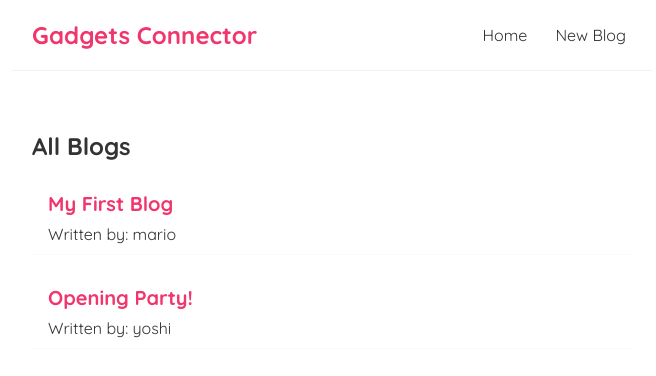
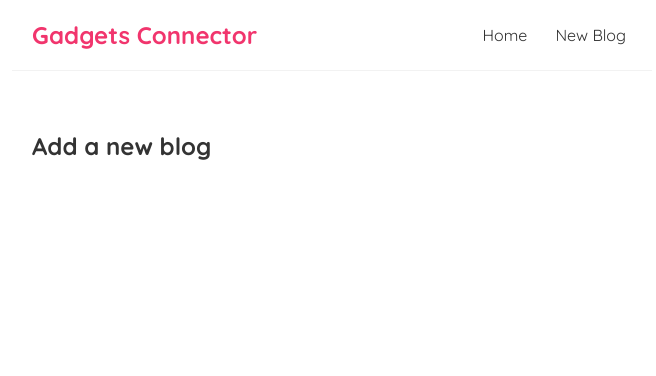
Before and after one commit to hari13haran/gc-blog, a React (Create React App) app: page /create in a window 1280 px wide. Shown: the top 376 px of the page, without its empty margins (308-964 px from the left). Built offline with nearby package versions, Linux system fonts and the light colour scheme; data requests are answered from the project's data file.

Commit message:
Added React Router + Switch

```diff
--- a/package.json
+++ b/package.json
@@ -8,6 +8,7 @@
     "@testing-library/user-event": "^13.5.0",
     "react": "^18.2.0",
     "react-dom": "^18.2.0",
+    "react-router-dom": "^5.3.3",
     "react-scripts": "5.0.1",
     "web-vitals": "^2.1.4"
   },
--- a/src/App.js
+++ b/src/App.js
@@ -1,5 +1,7 @@
 import Navbar from './Navbar';
 import Home from './Home';
+import { BrowserRouter as Router, Route, Switch } from 'react-router-dom';
+import Create from './Create';
 
 function App() {
   // const title = 'App Component';
@@ -7,16 +9,26 @@
   // const link = "https://www.google.co.in"
 
   return (
-    <div className="App">
-      <Navbar />
-      <div className="content">
-          <Home />
+    <Router>
+      <div className="App">
+        <Navbar />
+        <div className="content">
+          <Switch>
+            <Route exact path="/">
+              <Home />
+            </Route>
+            <Route path="/create">
+              <Create />
+            </Route>
+          </Switch>
         {/* <h1>{ title }</h1>
         <p>Liked { likes } times</p>
         <p>Avg: { Math.random() * likes }</p>
         <a href={link}>Google Home page</a> */}
+        </div>
       </div>
-    </div>
+    </Router>
+
   );
 }
 
--- /dev/null
+++ b/src/Create.js
@@ -0,0 +1,9 @@
+const Create = () => {
+    return (
+       <div className="create">
+        <h2>Add a new blog</h2>
+       </div>
+    );
+}
+
+export default Create;
--- a/src/Navbar.js
+++ b/src/Navbar.js
@@ -1,10 +1,11 @@
+import { Link } from 'react-router-dom';
 const Navbar = () => {
     return (
         <nav className="navbar">
             <h1>Gadgets Connector</h1>
             <div className="links">
-                <a href="/">Home</a>
-                <a href="/create">New Blog</a>
+                <Link to="/">Home</Link>
+                <Link to="/create">New Blog</Link>
             </div>
         </nav>
      );
--- a/src/useFetch.js
+++ b/src/useFetch.js
@@ -7,7 +7,10 @@
     const [error, setError] = useState(null);
 
     useEffect(() => {
-        fetch(url)
+
+        const abortCont = new AbortController();
+
+        fetch(url, { signal: abortCont.signal })
         .then(res => {
             if(!res.ok) {
                 throw Error('Could not fetch data');
@@ -15,15 +18,21 @@
             return res.json();
         })
         .then(data => {
-            console.log(data);
             setData(data);
             setIsPending(false);
             setError(null);
         })
         .catch(err => {
-            setIsPending(false);
-            setError(err.message);
+            if (err.name === 'AbortError') {
+                console.log('fetch aborted');
+            } else {
+                setIsPending(false);
+                setError(err.message);
+            }
         })
+
+    return () => abortCont.abort();
+
     }, [url]);
 
     return { data, isPending, error }
```
Also changed, not shown: 1 other file (tests, documents, lock files or other folders).
